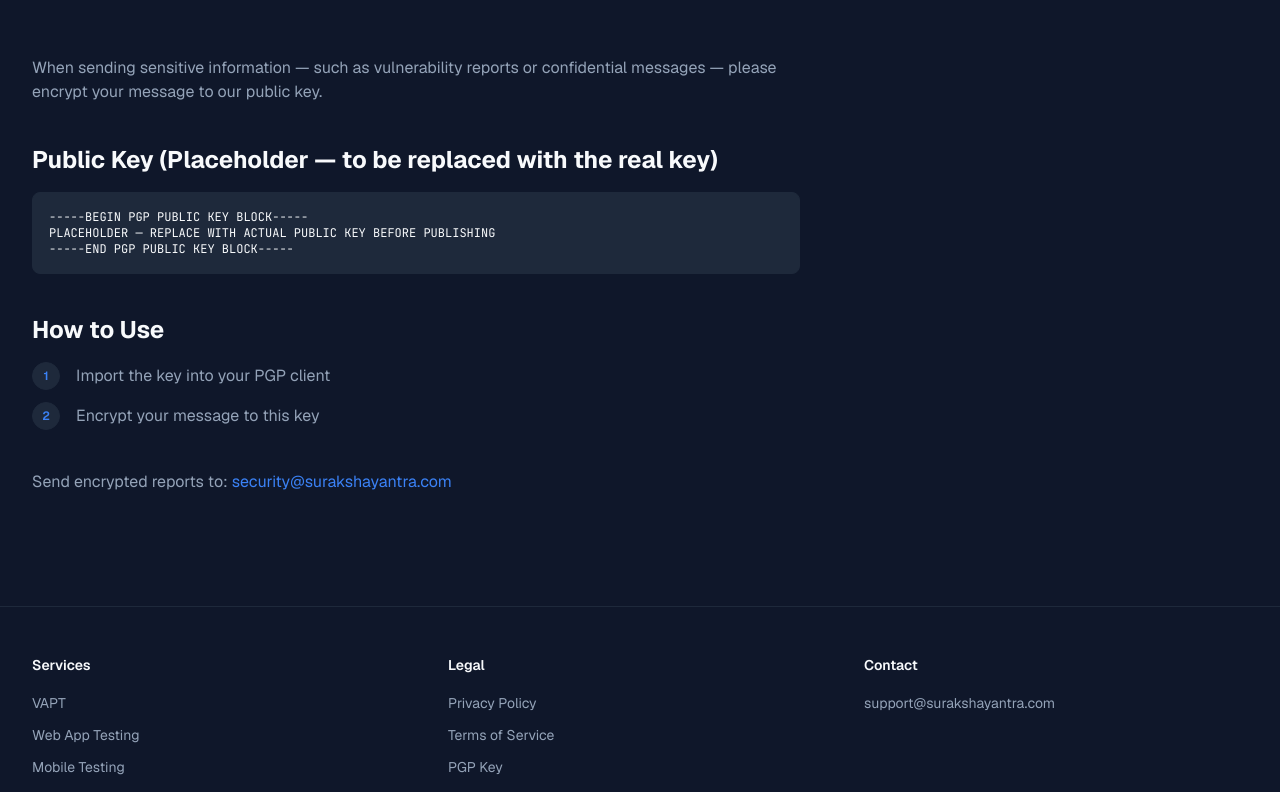
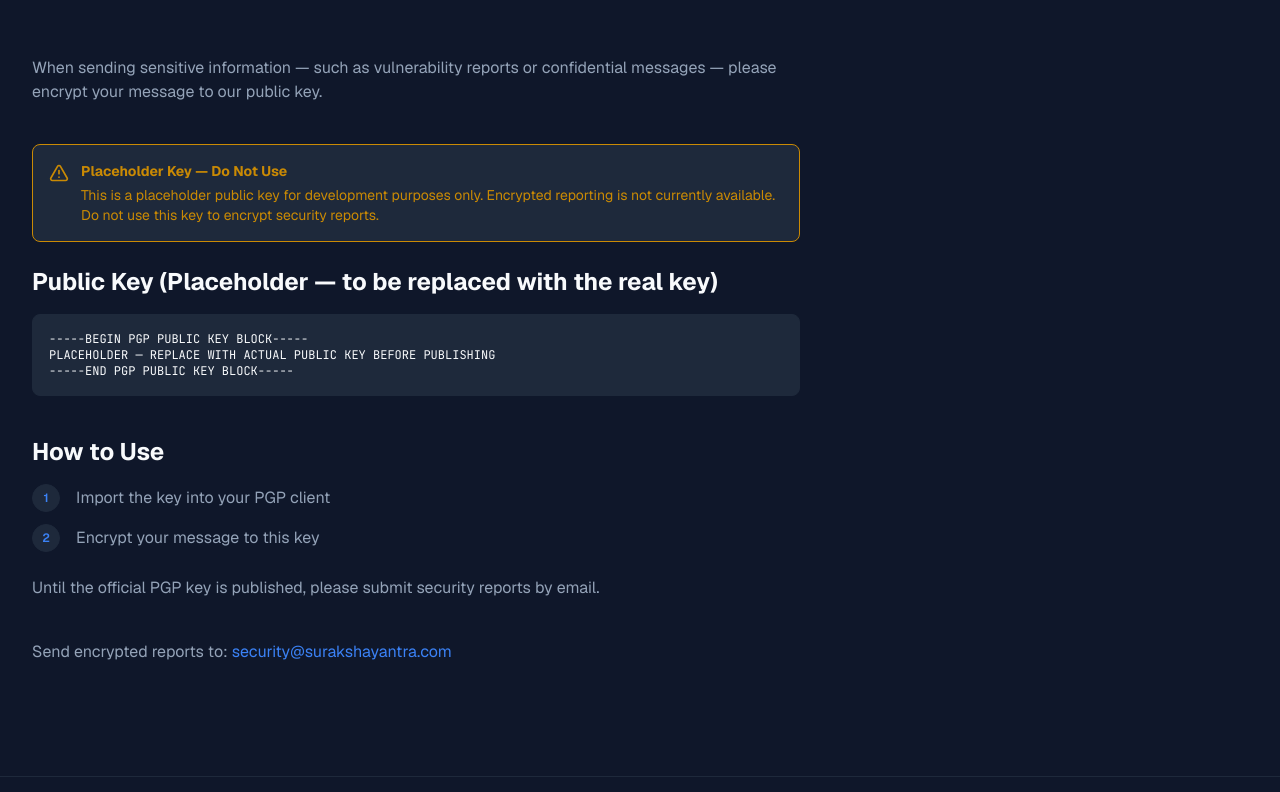
Before and after one commit to Loknath7082/surakshayantra, a Next.js app: page /pgp-key in a window 1280 px wide. Shown: the part 412-1204 px from the top of the page. Built offline with nearby package versions, Linux system fonts and the light colour scheme; no server answers.

Commit message:
fix(pgp): warn users placeholder key is not usable

```diff
--- a/app/(marketing)/pgp-key/page.tsx
+++ b/app/(marketing)/pgp-key/page.tsx
@@ -1,4 +1,5 @@
 import type { Metadata } from "next";
+import { TriangleAlert } from "lucide-react";
 import Container from "@/components/shared/container";
 import PageHero from "@/components/marketing/page-hero";
 import { pgpKeyContent } from "@/lib/static-pages";
@@ -17,11 +18,20 @@
         <Container className="py-20 md:py-28">
           <div className="max-w-3xl space-y-10">
             <p className="text-base text-muted">{pgpKeyContent.intro}</p>
-            <div>
-              <h2 className="text-2xl font-bold text-primary">{pgpKeyContent.keyLabel}</h2>
-              <pre className="mt-4 rounded-md border border-default bg-elevated p-4 text-xs font-mono text-primary overflow-x-auto">
-                <code>{pgpKeyContent.publicKeyPlaceholder}</code>
-              </pre>
+            <div className="space-y-6">
+              <div className="flex items-start gap-3 rounded-md border border-state-warning bg-elevated p-4 text-sm text-state-warning">
+                <TriangleAlert className="mt-0.5 h-5 w-5 shrink-0" aria-hidden="true" />
+                <div>
+                  <p className="font-bold">{pgpKeyContent.keyWarning}</p>
+                  <p className="mt-1">{pgpKeyContent.keyWarningBody}</p>
+                </div>
+              </div>
+              <div>
+                <h2 className="text-2xl font-bold text-primary">{pgpKeyContent.keyLabel}</h2>
+                <pre className="mt-4 rounded-md border border-default bg-elevated p-4 text-xs font-mono text-primary overflow-x-auto">
+                  <code>{pgpKeyContent.publicKeyPlaceholder}</code>
+                </pre>
+              </div>
             </div>
             <div>
               <h2 className="text-2xl font-bold text-primary">How to Use</h2>
@@ -35,6 +45,9 @@
                   </li>
                 ))}
               </ol>
+              <p className="mt-6 text-base text-muted">
+                {pgpKeyContent.fallbackMessage}
+              </p>
             </div>
             <p className="text-base text-muted">
               Send encrypted reports to:{" "}
--- a/lib/static-pages/pgp-key.ts
+++ b/lib/static-pages/pgp-key.ts
@@ -7,6 +7,9 @@
   readonly publicKeyPlaceholder: string;
   readonly usageInstructions: readonly string[];
   readonly securityEmail: string;
+  readonly keyWarning: string;
+  readonly keyWarningBody: string;
+  readonly fallbackMessage: string;
 } = {
   hero: {
     title: "PGP Key",
@@ -23,4 +26,9 @@
     "Encrypt your message to this key",
   ],
   securityEmail: "security@surakshayantra.com",
+  keyWarning: "Placeholder Key — Do Not Use",
+  keyWarningBody:
+    "This is a placeholder public key for development purposes only. Encrypted reporting is not currently available. Do not use this key to encrypt security reports.",
+  fallbackMessage:
+    "Until the official PGP key is published, please submit security reports by email.",
 };
--- a/lib/static-pages/responsible-disclosure.ts
+++ b/lib/static-pages/responsible-disclosure.ts
@@ -18,7 +18,7 @@
     {
       heading: "How to Report",
       paragraphs: [
-        "For sensitive reports, encrypt your message using our PGP key listed on the PGP Key page. Otherwise, email us directly at the address below.",
+        "PGP encryption is currently unavailable. Please contact us by email until the official public key is published."
       ],
       contactEmail: "security@surakshayantra.com",
     },
```
